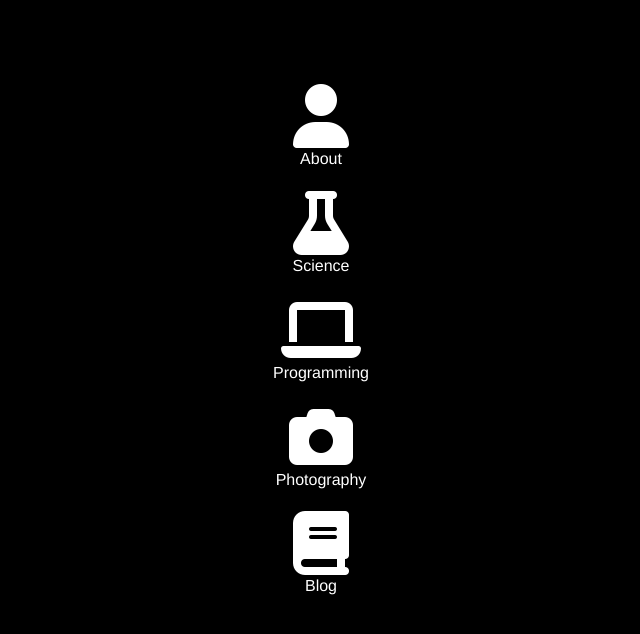
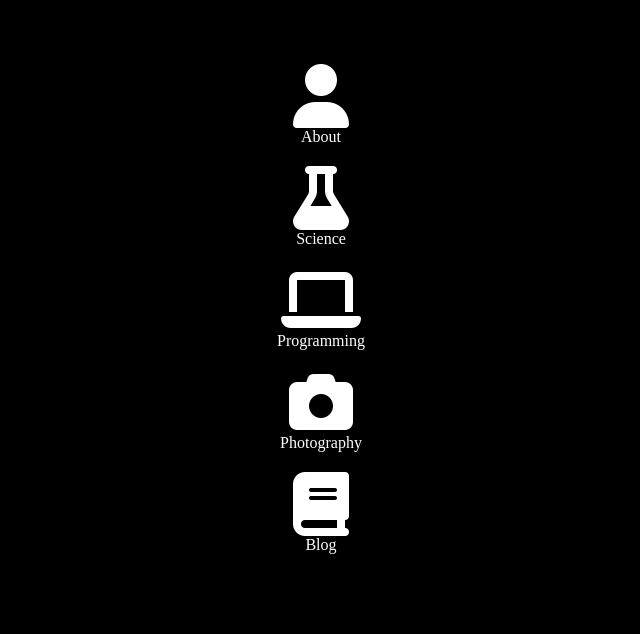
Before and after one commit to emptyport/emptyport.github.io, a Jekyll site: the page built from index.html, in a window 1280 px wide. Shown: the top 634 px of the page, without its empty margins (319-959 px from the left). Built offline with Jekyll 4.4.1, drawn with Linux system fonts in a browser that asks for light colours; nearby versions of some CDN libraries.

Commit message:
some improvements on homepage

```diff
--- a/css/index.css
+++ b/css/index.css
@@ -7,7 +7,9 @@
 }
 
 .container {
+  text-align: center;
   margin-top: 5%;
+  margin-bottom: 5%;
   padding: 0;
 }
 
--- a/index.html
+++ b/index.html
@@ -7,34 +7,34 @@
 	<meta charset="UTF-8">
 	<meta name="viewport" content="width=device-width, initial-scale=1" />
 	<link rel="stylesheet" href="/css/index.css">
-	<link rel="stylesheet" href="/css/bootstrap.min.css">
-	<script
-			  src="https://code.jquery.com/jquery-3.2.1.min.js"
-			  integrity="sha256-hwg4gsxgFZhOsEEamdOYGBf13FyQuiTwlAQgxVSNgt4="
-			  crossorigin="anonymous"></script>
-	<script src="/js/index.js"></script>
-	<script src="https://use.fontawesome.com/224e7fbd5e.js"></script>
+
 	<title>Michael Porter</title>
 </head>
 <body>
 
 	<div class='container'>
-		<div class='text-center list-item list-item-one'>
+		<div class='list-item list-item-one'>
 			<a href='/about'><i class='fa fa-user fa-4x fa-inverse'></i><br/>About</a>
 		</div>
-		<div class='text-center list-item list-item-two'>
+		<div class='list-item list-item-two'>
 			<a href='/science'><i class='fa fa-flask fa-4x fa-inverse'></i><br/>Science</a>
 		</div>
-		<div class='text-center list-item list-item-three'>
+		<div class='list-item list-item-three'>
 			<a href='/programming'><i class='fa fa-laptop fa-4x fa-inverse'></i><br/>Programming</a>
 		</div>
-		<div class='text-center list-item list-item-four'>
+		<div class='list-item list-item-four'>
 			<a href='/photography'><i class='fa fa-camera fa-4x fa-inverse'></i><br/>Photography</a>
 		</div>
-		<div class='text-center list-item list-item-five'>
+		<div class='list-item list-item-five'>
 			<a href='/blog'><i class='fa fa-book fa-4x fa-inverse'></i><br/>Blog</a>
 		</div>
 	</div>
 
 </body>
+
+	<footer>
+		<script src="https://use.fontawesome.com/224e7fbd5e.js"></script>
+		<script src="/js/index.js"></script>
+
+	</footer>
 </html>
--- a/js/index.js
+++ /dev/null
@@ -1,18 +0,0 @@
-$(document).ready(function() {
-  numItems = $('.circle-container a').length;
-  start = 0.0;
-  step = (2*Math.PI)/numItems;
-
-  $('.circle-container a').each(function(index) {
-    radius = ($('.circle-container').width() - $(this).width())/2;
-
-  tmpTop = (($('.circle-container').height()/2) + radius * Math.sin(start)) - ($(this).height()/2);
-          tmpLeft = (($('.circle-container').width()/2) + radius * Math.cos(start)) - ($(this).width()/2);
-          start += step; //add the "step" number of radians to jump to the next icon
-
-          //set the top/left settings for the image
-          $(this).css('top',tmpTop);
-          $(this).css('left',tmpLeft);
-
-  });
-});
```
